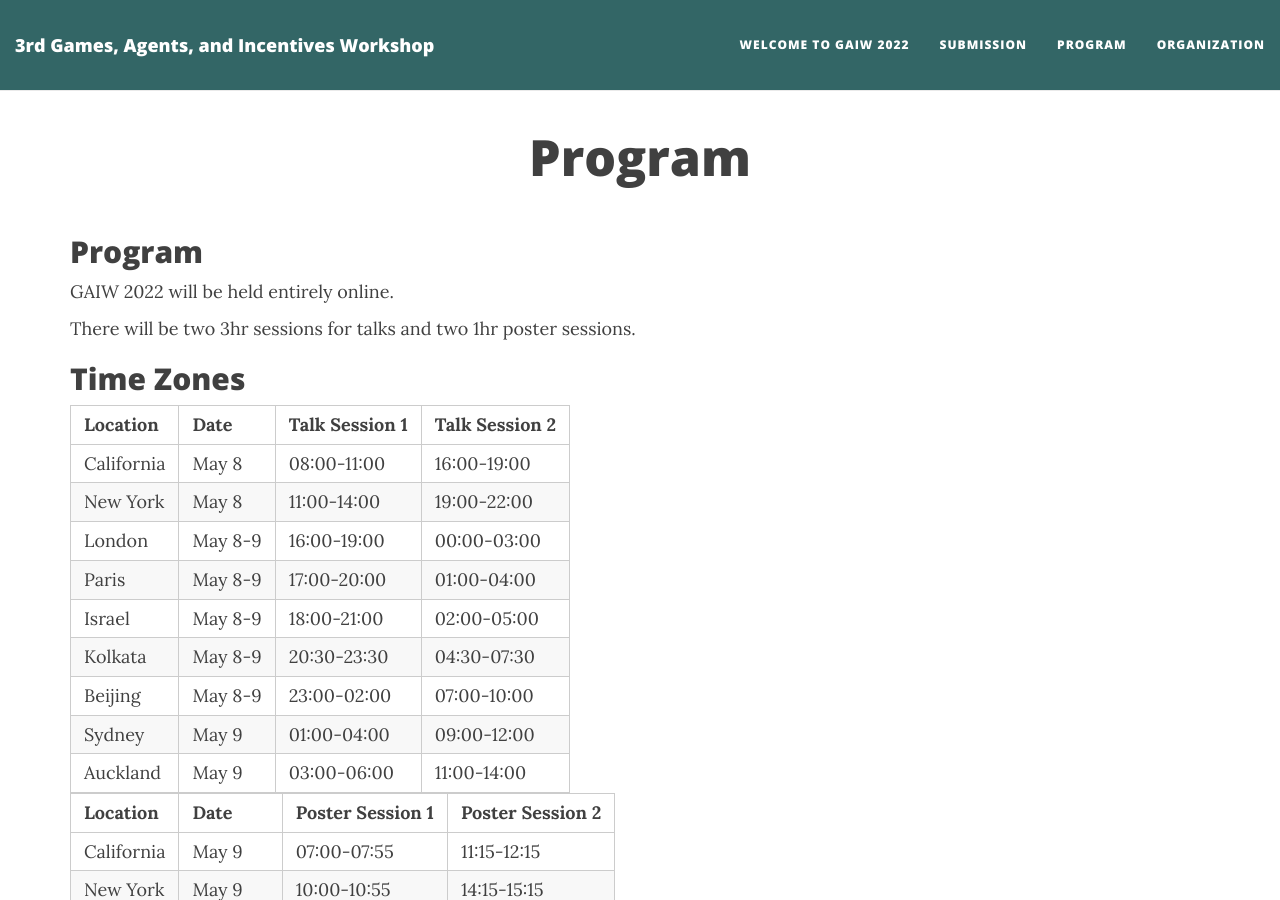
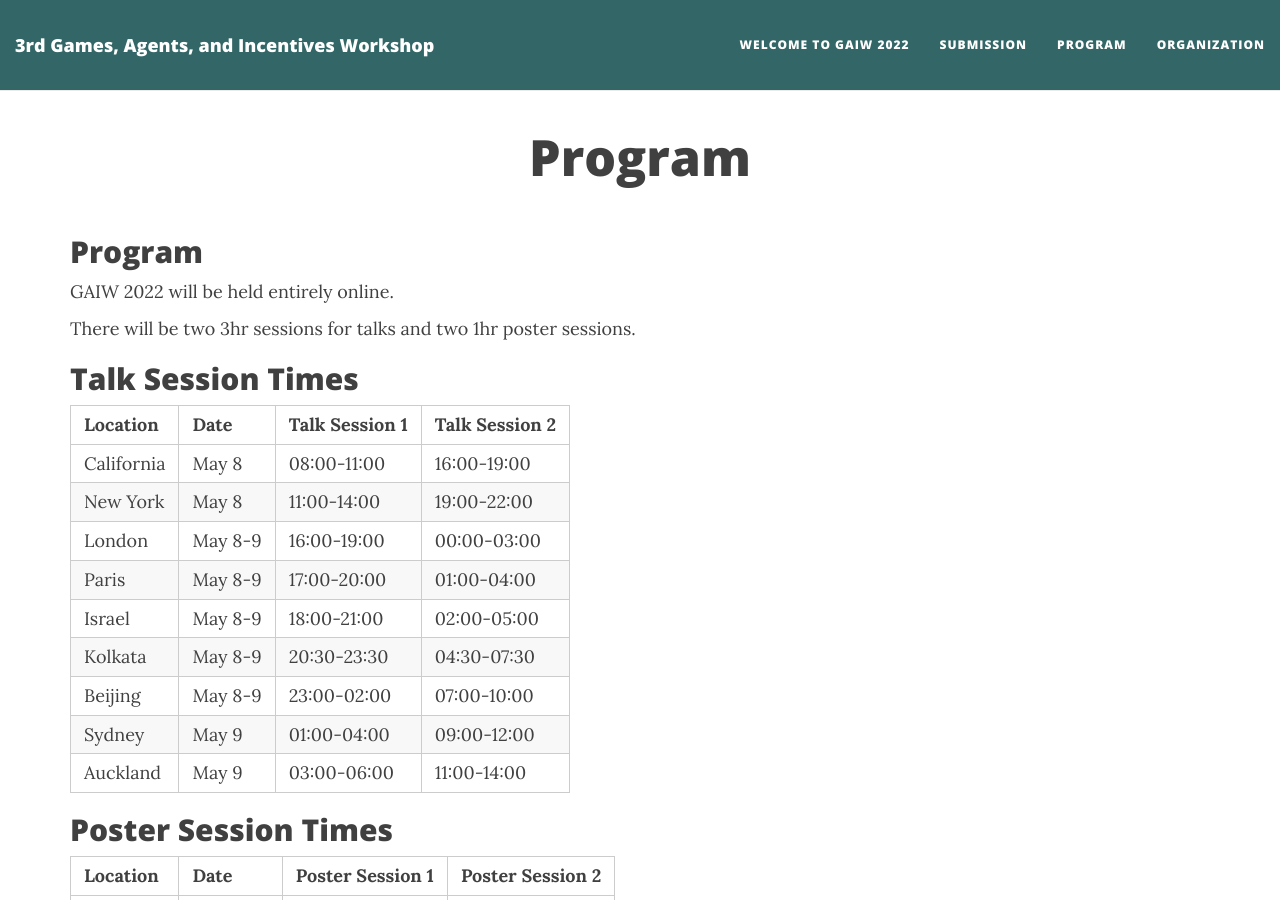
Before and after one commit to BenAbramowitz/gaiw2023, a Jekyll site: the page built from program.md, in a window 1280 px wide and 900 px high. Built offline with Jekyll 4.4.1, drawn with Linux system fonts in a browser that asks for light colours; nearby versions of some CDN libraries.

Commit message:
Update program.md
Fixed formatting

```diff
--- a/program.md
+++ b/program.md
@@ -10,7 +10,7 @@ GAIW 2022 will be held entirely online.
 
 There will be two 3hr sessions for talks and two 1hr poster sessions.
 
-## Time Zones
+## Talk Session Times
 
 
 | Location | Date | Talk Session 1 | Talk Session 2 |
@@ -25,6 +25,8 @@ Beijing | May 8-9 |  23:00-02:00 | 07:00-10:00 |
 Sydney | May 9 |  01:00-04:00 | 09:00-12:00 |
 Auckland | May 9 |  03:00-06:00 | 11:00-14:00 |
 
+
+## Poster Session Times
 
 | Location | Date | Poster Session 1 | Poster Session 2 |
 |----------|-------------|------|------|
```
